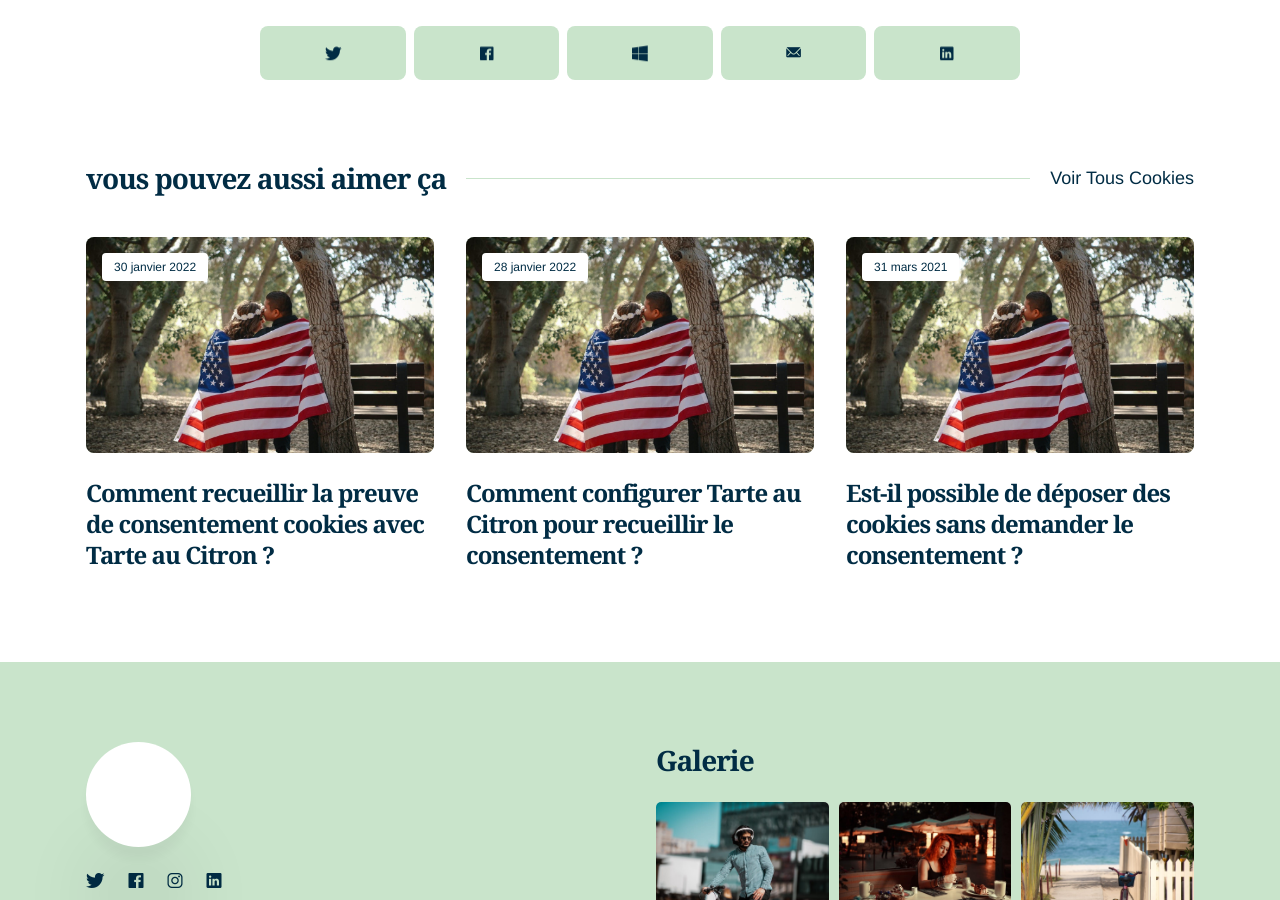
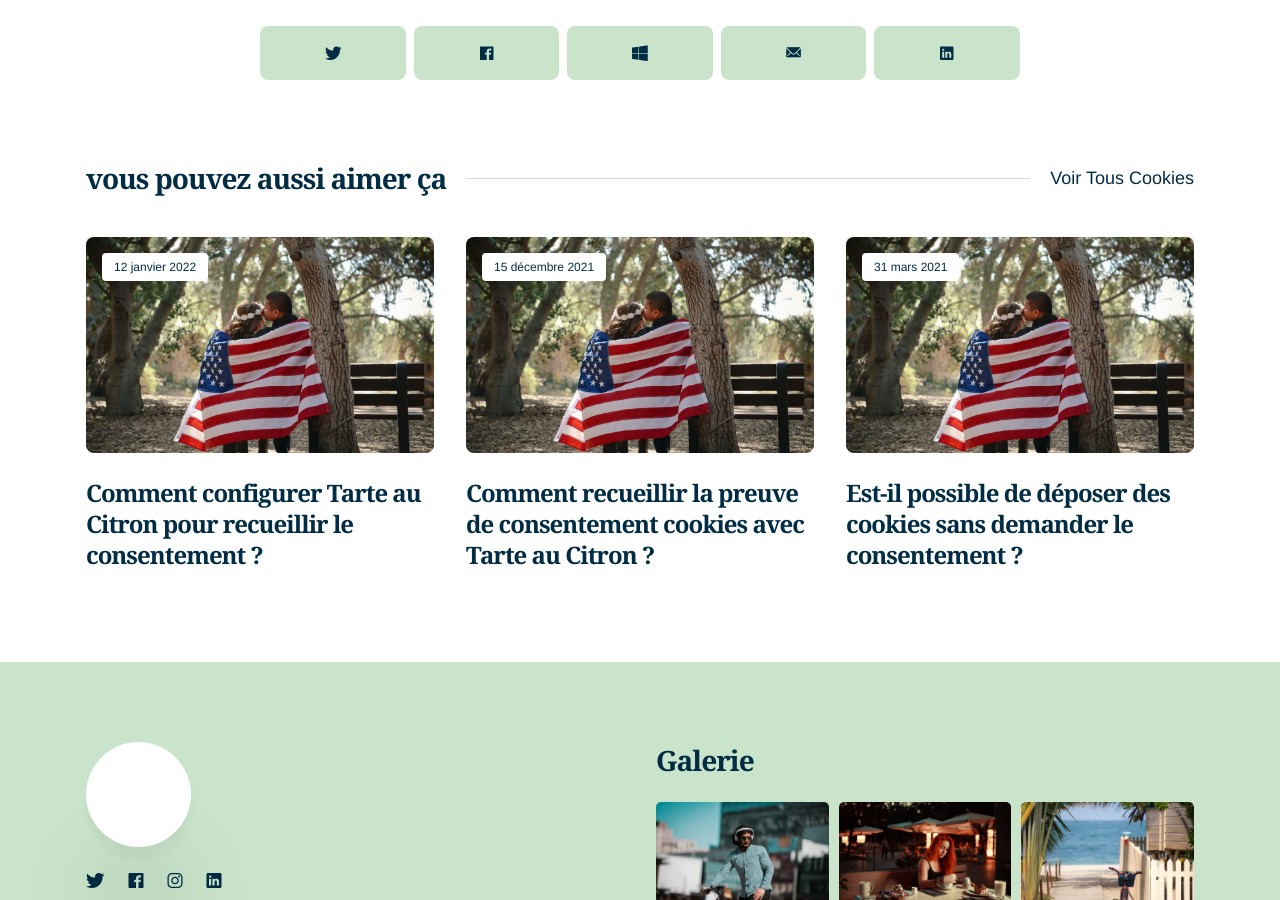
Before and after one commit to slimooo/blog-abla, a Jekyll site: the page built from _posts/2021-05-04-le-floc-peut-il-etre-conforme-au-RGPD.markdown, in a window 1280 px wide and 900 px high, scrolled down 3073 px. Built offline with Jekyll 4.4.1, drawn with Linux system fonts in a browser that asks for light colours; nearby versions of some CDN libraries.

Commit message:
ajouts articles

```diff
--- a/_posts/2022-01-30-le-floc-peut-il-etre-conforme-au-RGPD.markdown
+++ b/_posts/2021-05-04-le-floc-peut-il-etre-conforme-au-RGPD.markdown
@@ -6,6 +6,7 @@ date:   2021-05-04 15:01:35 +0300
 image:  '/images/15.jpg'
 tags:   [cookies, RGPD, CNIL]
 ---
+
 Google prévoit d’utiliser sur son navigateur Chrome la technologie FloC, ou Federated Learning of Cohorts. Il s’agit d’une technologie open source permettant de suivre la navigation de l’utilisateur sur internet pour lui proposer de la publicité ciblée. Son utilisation soulève toutefois de nombreuses critiques, car elle n’est pas respectueuse de la vie privée de la personne.
 
 ## A quoi sert le FloC ?
--- a/_posts/2022-01-28-comment-recueillir-la-preuve-de-consentement-cookies-avec-tarte-au-citron.markadown.markdown
+++ b/_posts/2021-12-15-comment-recueillir-la-preuve-de-consentement-cookies-avec-tarte-au-citron.markadown.markdown
@@ -2,7 +2,7 @@
 layout: post
 title:  Comment recueillir la preuve de consentement cookies avec Tarte au Citron ?
 authors: Slim TOUHAMI, Charly G.
-date:   2022-01-30 12:31:35 +0300
+date:   2021-12-15 12:31:35 +0300
 image:  '/images/15.jpg'
 tags:   [cookies, RGPD, CNIL]
 ---
--- a/_posts/2022-01-29-comment-installer-et-configurer-tarte-au-citron-pour-collecter-le-consentement.markdown
+++ b/_posts/2022-01-12-comment-installer-et-configurer-tarte-au-citron-pour-collecter-le-consentement.markdown
@@ -2,7 +2,7 @@
 layout: post
 title:  Comment configurer Tarte au Citron pour recueillir le consentement ?
 authors: Slim TOUHAMI, Charly R.
-date:   2022-01-28 15:01:35 +0300
+date:   2022-01-12 15:01:35 +0300
 image:  '/images/15.jpg'
 tags:   [cookies, RGPD, CNIL]
 ---
```
Also changed, not shown: 1 other file.
